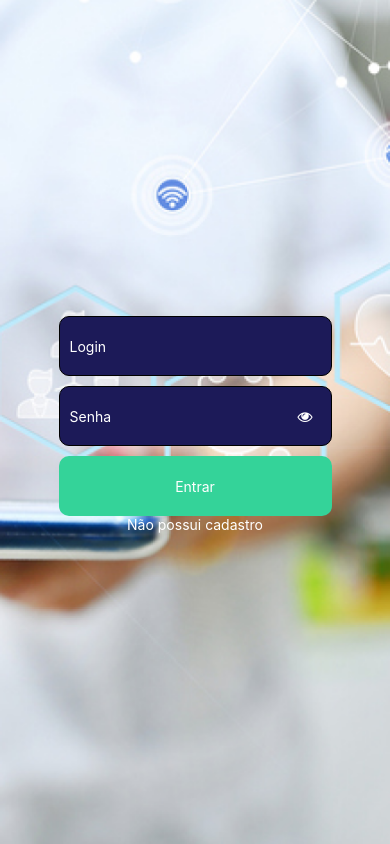
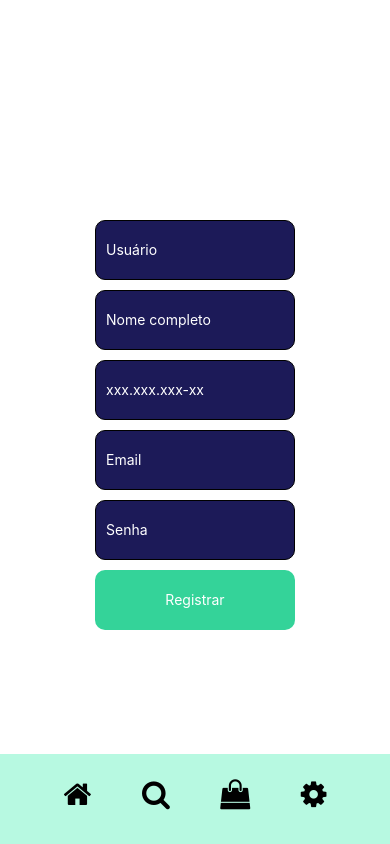
Before and after one commit to gabrieelsf/comparafarma, a React Native app: screen /account in a window 390 px wide. Built offline with nearby package versions, Linux system fonts and the light colour scheme; no server answers.

Commit message:
criando configurações

```diff
--- a/src/pages/client/home/styles.js
+++ b/src/pages/client/home/styles.js
@@ -1,6 +1,6 @@
 import { StyleSheet, Dimensions } from 'react-native';
-const { width } = Dimensions.get('window');
-
+const { width, height } = Dimensions.get('window');
+const isLargeScreen = width > 1024;
 
 const styles = StyleSheet.create({
   container: {
@@ -18,8 +18,8 @@ const styles = StyleSheet.create({
     flex: 1,
     alignItems: 'center',
     justifyContent: 'center',
-    paddingHorizontal: 20,
-    marginTop: 140,
+    paddingHorizontal: isLargeScreen ? 35 : 17,
+    marginTop: isLargeScreen ? 140 : 140,
     marginBottom: 70,
   },
 
@@ -35,30 +35,30 @@ const styles = StyleSheet.create({
     borderRadius: 8,
     marginBottom: 20,
     padding: 15,
-    width: width / 2 - 40,
+    width: isLargeScreen ? width / 4 - 15 : width / 2 - 40,
     shadowColor: '#000',
     shadowOffset: { width: 0, height: 2 },
     shadowOpacity: 0.25,
     shadowRadius: 3.84,
     elevation: 5,
-    marginHorizontal: 10
+    marginHorizontal: 10,
   },
 
   image: {
     width: '100%',
-    height: 150,
+    height: isLargeScreen ? 250 : 150,
     marginBottom: 10,
     borderRadius: 8,
   },
 
   name: {
-    fontSize: 18,
+    fontSize: isLargeScreen ? 20 : 18,
     fontWeight: 'bold',
     marginBottom: 5,
   },
 
   description: {
-    fontSize: 16,
+    fontSize: isLargeScreen ? 18 : 16,
     color: '#333',
   },
 
--- a/src/pages/client/search/styles.js
+++ b/src/pages/client/search/styles.js
@@ -63,7 +63,7 @@ const styles = StyleSheet.create({
   recentlySearch: {
     width: '90%',
     height: '40%',
-    marginTop: 100,
+    marginTop: 60,
   },
 
   card: {
@@ -72,7 +72,7 @@ const styles = StyleSheet.create({
     marginBottom: 20,
     marginTop: 10,
     padding: 15,
-    height: '80%',
+    height: '85%',
     width: '50%',
     shadowColor: '#000',
     shadowOffset: { width: 0, height: 2 },
@@ -83,7 +83,7 @@ const styles = StyleSheet.create({
 
   image: {
     width: '100%',
-    height: 150,
+    height: 100,
     marginBottom: 10,
     borderRadius: 8,
   },
--- a/src/pages/client/settings/Settings.js
+++ b/src/pages/client/settings/Settings.js
@@ -49,7 +49,7 @@ const Settings = ({ navigation }) => {
           style={buttonPress == 'data' ? styles.buttonHover : styles.button}
           onPressIn={() => setButtonPress('data')}
           onPressOut={() => setButtonPress(false)}
-          onPress={() => true}
+          onPress={() => navigation.navigate('account')}
         >
           <Text style={{ color: '#FFF' }}>Dados da conta</Text>
         </Pressable>
@@ -57,7 +57,7 @@ const Settings = ({ navigation }) => {
           style={buttonPress == 'payment_methods' ? styles.buttonHover : styles.button}
           onPressIn={() => setButtonPress('payment_methods')}
           onPressOut={() => setButtonPress(false)}
-          onPress={() => true}
+          onPress={() => navigation.navigate('payment')}
         >
           <Text style={{ color: '#FFF' }}>Métodos de pagamento</Text>
         </Pressable>
@@ -65,7 +65,7 @@ const Settings = ({ navigation }) => {
           style={buttonPress == 'address' ? styles.buttonHover : styles.button}
           onPressIn={() => setButtonPress('address')}
           onPressOut={() => setButtonPress(false)}
-          onPress={() => true}
+          onPress={() => navigation.navigate('address')}
         >
           <Text style={{ color: '#FFF' }}>Endereço</Text>
         </Pressable>
--- /dev/null
+++ b/src/pages/client/settings/account/Account.js
@@ -0,0 +1,91 @@
+import React, { useState, useEffect } from 'react';
+import styles from './styles';
+import { Text, View, Pressable, ScrollView, KeyboardAvoidingView, Platform, TextInput } from 'react-native';
+import Footer from '../../../components/footer/footer';
+import Icon from 'react-native-vector-icons/FontAwesome';
+
+const Account = ({ navigation }) => {
+  const [ buttonPress, setButtonPress ] = useState(false);
+
+  const handleSubmit = () => {
+    console.log('submit');
+  };
+
+  const formatCpf = (cpf) => {
+    for(let num of cpf) {
+      const index = cpf.indexOf(num)
+      if(index < 9) cpf[index] = 'x'
+    }
+    return cpf
+  }
+
+  return (
+    <View style={styles.container}>
+      <View style={styles.content}>
+      <KeyboardAvoidingView
+          behavior={Platform.OS === 'ios' ? 'padding' : 'height'}
+          style={styles.keyboardAvoidingView}
+          keyboardVerticalOffset={100}
+        >
+          <ScrollView contentContainerStyle={styles.scrollContainer}>
+            <View style={styles.form}>
+              <TextInput
+                style={styles.input}
+                onChangeText={(text) => handleChange('username', text)}
+                value={''}
+                placeholder='Usuário'
+                maxLength={15}
+                placeholderTextColor="#FFF"
+              />
+              <TextInput
+                style={styles.input}
+                onChangeText={(text) => handleChange('fullName', text)}
+                value={''}
+                placeholder='Nome completo'
+                maxLength={15}
+                placeholderTextColor="#FFF"
+              />
+              <TextInput
+                style={styles.input}
+                onChangeText={(text) => handleChange('cpf', text)}
+                value={formatCpf}
+                placeholder='xxx.xxx.xxx-xx'
+                maxLength={18}
+                placeholderTextColor="#FFF"
+                keyboardType='numeric'
+              />
+              <TextInput
+                style={styles.input}
+                onChangeText={(text) => handleChange('email', text)}
+                value={''}
+                placeholder='Email'
+                maxLength={200}
+                placeholderTextColor="#FFF"
+              />
+              <TextInput
+                style={styles.input}
+                onChangeText={(text) => handleChange('password', text)}
+                value={''}
+                placeholder='Senha'
+                maxLength={15}
+                placeholderTextColor="#FFF"
+                secureTextEntry
+              />
+              <Pressable
+                style={buttonPress ? styles.buttonHover : styles.button}
+                onPressIn={() => setButtonPress(true)}
+                onPressOut={() => setButtonPress(false)}
+                onPress={handleSubmit}
+              >
+                <Text style={{ color: '#FFF' }}>Registrar</Text>
+              </Pressable>
+            </View>
+          </ScrollView>
+        </KeyboardAvoidingView>
+      </View>
+      <Footer navigation={navigation} />
+    </View>
+  );
+};
+
+export default Account;
--- /dev/null
+++ b/src/pages/client/settings/account/styles.js
@@ -0,0 +1,86 @@
+import { StyleSheet } from 'react-native';
+
+const styles = StyleSheet.create({
+  container: {
+    flex: 1,
+    backgroundColor: '#fff',
+    alignItems: 'center',
+    justifyContent: 'center',
+    width: '100%',
+    height: '100%',
+  },
+
+  keyboardAvoidingView: {
+    flex: 1,
+    width: '100%',
+    justifyContent: 'center',
+  },
+
+  scrollContainer: {
+    alignItems: 'center',
+    justifyContent: 'center',
+  },
+
+  form: {
+    width: '80%',
+    display: 'flex',
+    flexDirection: 'column',
+    alignItems: 'center',
+    justifyContent: 'center',
+  },
+
+  input: {
+    color: '#FFFF',
+    height: 60,
+    width: '100%',
+    margin: 5,
+    borderWidth: 1,
+    padding: 10,
+    backgroundColor: '#1C1A58',
+    borderRadius: 10
+  },
+
+  button: {
+    color: '#FFFF',
+    height: 60,
+    alignItems: 'center',
+    justifyContent: 'center',
+    padding: 10,
+    backgroundColor: '#34D399',
+    width: '100%',
+    marginTop: 5,
+    borderRadius: 10
+  },
+
+  buttonHover: {
+    color: '#FFFF',
+    marginTop: 5,
+    height: 60,
+    alignItems: 'center',
+    justifyContent: 'center',
+    padding: 10,
+    backgroundColor: '#2eba87',
+    width: '100%',
+    borderRadius: 10
+  },
+
+  inputWrapper: {
+    width: '100%',
+    display: 'flex',
+    flexDirection: 'row',
+    justifyContent: 'center',
+  },
+
+  inputShort: {
+    color: '#FFFF',
+    height: 60,
+    width: '48%',
+    margin: 5,
+    borderWidth: 1,
+    padding: 10,
+    backgroundColor: '#1C1A58',
+    borderRadius: 10
+  }
+});
+
+export default styles;
--- /dev/null
+++ b/src/pages/client/settings/address/Address.js
@@ -0,0 +1,18 @@
+import React, { useState, useEffect } from 'react';
+import styles from './styles';
+import { Text, View, Pressable } from 'react-native';
+import Footer from '../../../components/footer/footer';
+import Icon from 'react-native-vector-icons/FontAwesome';
+
+const Address = ({ navigation }) => {
+  return (
+    <View style={styles.container}>
+      <View style={styles.content}>
+        address
+      </View>
+      <Footer navigation={navigation} />
+    </View>
+  );
+};
+
+export default Address;
--- /dev/null
+++ b/src/pages/client/settings/address/styles.js
@@ -0,0 +1,86 @@
+import { StyleSheet } from 'react-native';
+
+const styles = StyleSheet.create({
+  container: {
+    flex: 1,
+    backgroundColor: '#fff',
+    alignItems: 'center',
+    justifyContent: 'center',
+    width: '100%',
+    height: '100%',
+  },
+
+  keyboardAvoidingView: {
+    flex: 1,
+    width: '100%',
+    justifyContent: 'center',
+  },
+
+  scrollContainer: {
+    alignItems: 'center',
+    justifyContent: 'center',
+  },
+
+  form: {
+    width: '80%',
+    display: 'flex',
+    flexDirection: 'column',
+    alignItems: 'center',
+    justifyContent: 'center',
+  },
+
+  input: {
+    color: '#FFFF',
+    height: 60,
+    width: '100%',
+    margin: 5,
+    borderWidth: 1,
+    padding: 10,
+    backgroundColor: '#1C1A58',
+    borderRadius: 10
+  },
+
+  button: {
+    color: '#FFFF',
+    height: 60,
+    alignItems: 'center',
+    justifyContent: 'center',
+    padding: 10,
+    backgroundColor: '#34D399',
+    width: '100%',
+    marginTop: 5,
+    borderRadius: 10
+  },
+
+  buttonHover: {
+    color: '#FFFF',
+    marginTop: 5,
+    height: 60,
+    alignItems: 'center',
+    justifyContent: 'center',
+    padding: 10,
+    backgroundColor: '#2eba87',
+    width: '100%',
+    borderRadius: 10
+  },
+
+  inputWrapper: {
+    width: '100%',
+    display: 'flex',
+    flexDirection: 'row',
+    justifyContent: 'center',
+  },
+
+  inputShort: {
+    color: '#FFFF',
+    height: 60,
+    width: '48%',
+    margin: 5,
+    borderWidth: 1,
+    padding: 10,
+    backgroundColor: '#1C1A58',
+    borderRadius: 10
+  }
+});
+
+export default styles;
--- /dev/null
+++ b/src/pages/client/settings/payment/Payment.js
@@ -0,0 +1,18 @@
+import React, { useState, useEffect } from 'react';
+import styles from './styles';
+import { Text, View, Pressable } from 'react-native';
+import Footer from '../../../components/footer/footer';
+import Icon from 'react-native-vector-icons/FontAwesome';
+
+const Payment = ({ navigation }) => {
+  return (
+    <View style={styles.container}>
+      <View style={styles.content}>
+        payment
+      </View>
+      <Footer navigation={navigation} />
+    </View>
+  );
+};
+
+export default Payment;
--- /dev/null
+++ b/src/pages/client/settings/payment/styles.js
@@ -0,0 +1,86 @@
+import { StyleSheet } from 'react-native';
+
+const styles = StyleSheet.create({
+  container: {
+    flex: 1,
+    backgroundColor: '#fff',
+    alignItems: 'center',
+    justifyContent: 'center',
+    width: '100%',
+    height: '100%',
+  },
+
+  keyboardAvoidingView: {
+    flex: 1,
+    width: '100%',
+    justifyContent: 'center',
+  },
+
+  scrollContainer: {
+    alignItems: 'center',
+    justifyContent: 'center',
+  },
+
+  form: {
+    width: '80%',
+    display: 'flex',
+    flexDirection: 'column',
+    alignItems: 'center',
+    justifyContent: 'center',
+  },
+
+  input: {
+    color: '#FFFF',
+    height: 60,
+    width: '100%',
+    margin: 5,
+    borderWidth: 1,
+    padding: 10,
+    backgroundColor: '#1C1A58',
+    borderRadius: 10
+  },
+
+  button: {
+    color: '#FFFF',
+    height: 60,
+    alignItems: 'center',
+    justifyContent: 'center',
+    padding: 10,
+    backgroundColor: '#34D399',
+    width: '100%',
+    marginTop: 5,
+    borderRadius: 10
+  },
+
+  buttonHover: {
+    color: '#FFFF',
+    marginTop: 5,
+    height: 60,
+    alignItems: 'center',
+    justifyContent: 'center',
+    padding: 10,
+    backgroundColor: '#2eba87',
+    width: '100%',
+    borderRadius: 10
+  },
+
+  inputWrapper: {
+    width: '100%',
+    display: 'flex',
+    flexDirection: 'row',
+    justifyContent: 'center',
+  },
+
+  inputShort: {
+    color: '#FFFF',
+    height: 60,
+    width: '48%',
+    margin: 5,
+    borderWidth: 1,
+    padding: 10,
+    backgroundColor: '#1C1A58',
+    borderRadius: 10
+  }
+});
+
+export default styles;
```
Also changed, not shown: App.js (+18 -0 lines).
